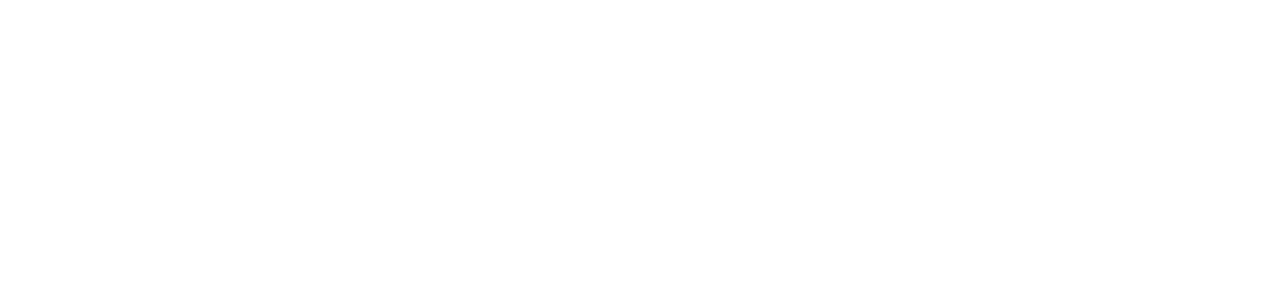
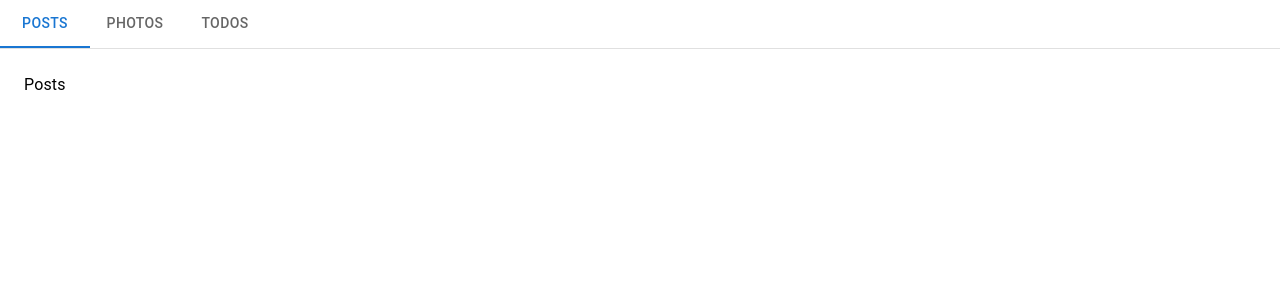
Before and after one commit to sfgardev/sotnikov-test, a React (Vite) app: page / in a window 1280 px wide. Shown: the top 300 px of the page. Built offline with nearby package versions, Linux system fonts and the light colour scheme.

Commit message:
implemented tabs component and connected tabs

```diff
--- a/src/App.tsx
+++ b/src/App.tsx
@@ -1,5 +1,12 @@
+import Tabs from "./components/Tabs";
+import { tabs } from "./constants/tabs";
+
 function App() {
-  return <></>;
+  return (
+    <>
+      <Tabs tabs={tabs} />
+    </>
+  );
 }
 
 export default App;
--- /dev/null
+++ b/src/components/Tabs.tsx
@@ -0,0 +1,76 @@
+import * as React from "react";
+import MuiTabs from "@mui/material/Tabs";
+import MuiTab from "@mui/material/Tab";
+import Typography from "@mui/material/Typography";
+import Box from "@mui/material/Box";
+
+interface TabPanelProps {
+  children?: React.ReactNode;
+  index: number;
+  value: number;
+}
+
+function TabPanel(props: TabPanelProps) {
+  const { children, value, index, ...other } = props;
+
+  return (
+    <div
+      role="tabpanel"
+      hidden={value !== index}
+      id={`simple-tabpanel-${index}`}
+      aria-labelledby={`simple-tab-${index}`}
+      {...other}
+    >
+      {value === index && (
+        <Box sx={{ p: 3 }}>
+          <Typography>{children}</Typography>
+        </Box>
+      )}
+    </div>
+  );
+}
+
+function a11yProps(index: number) {
+  return {
+    id: `simple-tab-${index}`,
+    "aria-controls": `simple-tabpanel-${index}`,
+  };
+}
+
+export type Tab = {
+  label: string;
+  content: React.ReactNode;
+};
+
+type TabsProps = {
+  tabs: Tab[];
+};
+
+export default function Tabs({ tabs }: TabsProps) {
+  const [value, setValue] = React.useState(0);
+
+  const handleChange = (_event: React.SyntheticEvent, newValue: number) => {
+    setValue(newValue);
+  };
+
+  return (
+    <Box sx={{ width: "100%" }}>
+      <Box sx={{ borderBottom: 1, borderColor: "divider" }}>
+        <MuiTabs
+          value={value}
+          onChange={handleChange}
+          aria-label="basic tabs example"
+        >
+          {tabs.map((tab, tabIndex) => (
+            <MuiTab key={tabIndex} label={tab.label} {...a11yProps(tabIndex)} />
+          ))}
+        </MuiTabs>
+      </Box>
+      {tabs.map((tab, tabIndex) => (
+        <TabPanel key={tabIndex} value={value} index={tabIndex}>
+          {tab.content}
+        </TabPanel>
+      ))}
+    </Box>
+  );
+}
--- /dev/null
+++ b/src/constants/tabs.tsx
@@ -0,0 +1,16 @@
+import { Tab } from "../components/Tabs";
+
+export const tabs: Tab[] = [
+  {
+    label: "Posts",
+    content: <span>Posts</span>,
+  },
+  {
+    label: "Photos",
+    content: <span>Photos</span>,
+  },
+  {
+    label: "Todos",
+    content: <span>Todos</span>,
+  },
+];
```
